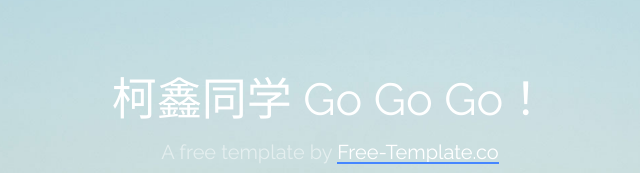
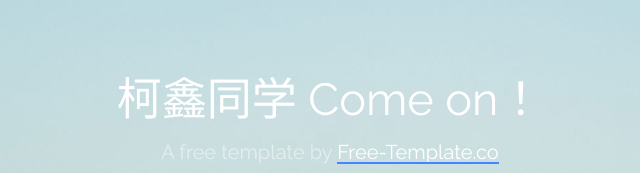
Before and after one commit to itcastpxy/itcastpxy.github.io, a plain HTML site: page index.html in a window 1280 px wide. Shown: the part 220-393 px from the top of the page, 310-950 px from the left. Drawn offline with Linux system fonts and the light colour scheme; files whose address does not match are found by name.

Commit message:
come on！

```diff
--- a/index.html
+++ b/index.html
@@ -49,7 +49,7 @@
       <div class="container">
         <div class="row align-items-center justify-content-center text-center ftco-vh-100">
           <div class="col-md-10">
-            <h1 class="ftco-heading ftco-animate">柯鑫同学 Go Go Go！</h1>
+            <h1 class="ftco-heading ftco-animate">柯鑫同学 Come on！</h1>
             <h2 class="h5 ftco-subheading mb-5 ftco-animate">A free template by <a href="#">Free-Template.co</a></h2>
             <p><a href="https://free-template.co/" target="_blank" class="btn btn-primary ftco-animate">Get Started</a></p>
           </div>
```
